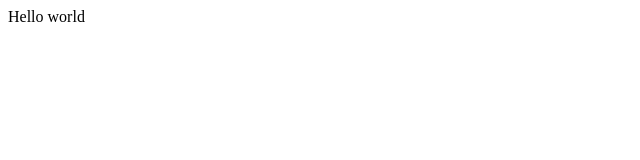
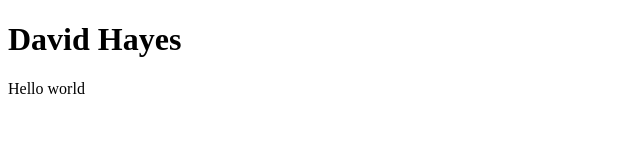
Before and after one commit to heymrhayes/it202test-2022, a plain HTML site: page index.html in a window 1280 px wide. Shown: the whole page, without its empty margins (0-640 px from the left). Drawn offline with Linux system fonts and the light colour scheme.

Commit message:
headline

```diff
--- a/index.html
+++ b/index.html
@@ -7,6 +7,7 @@
     <link href="style.css" rel="stylesheet" type="text/css" />
   </head>
   <body>
+    <h1>David Hayes</h1>
     Hello world
     <script src="script.js"></script>
   </body>
```
